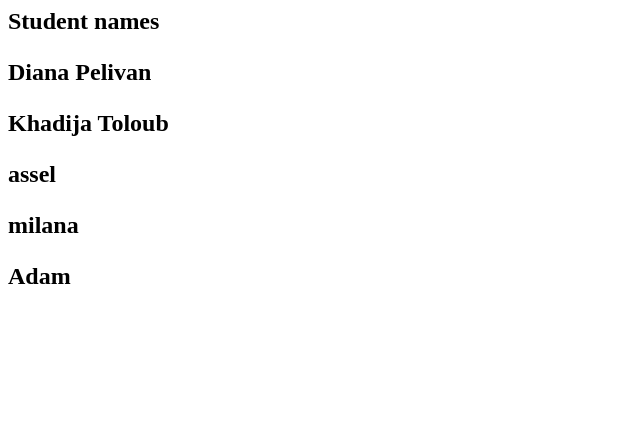
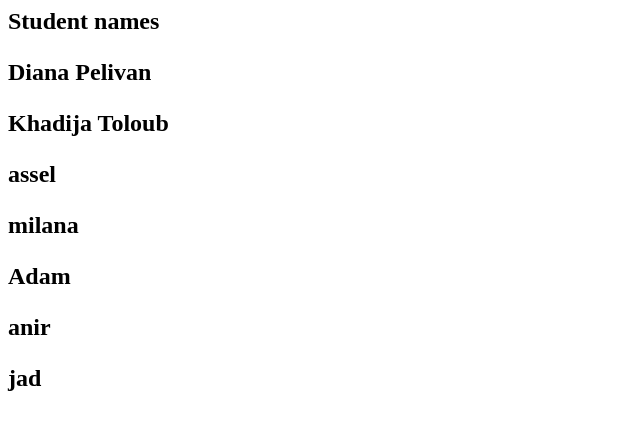
Before and after one commit to khadijaJad/Firstproject, a plain HTML site: page index.html in a window 1280 px wide. Shown: the whole page, without its empty margins (0-640 px from the left). Drawn offline with Linux system fonts and the light colour scheme.

Commit message:
other students added

```diff
--- a/index.html
+++ b/index.html
@@ -4,3 +4,5 @@
 <p>assel<p>
 <p>milana<p>
 <p>Adam<p>
+<p>anir<p>
+<p>jad<p>
```
